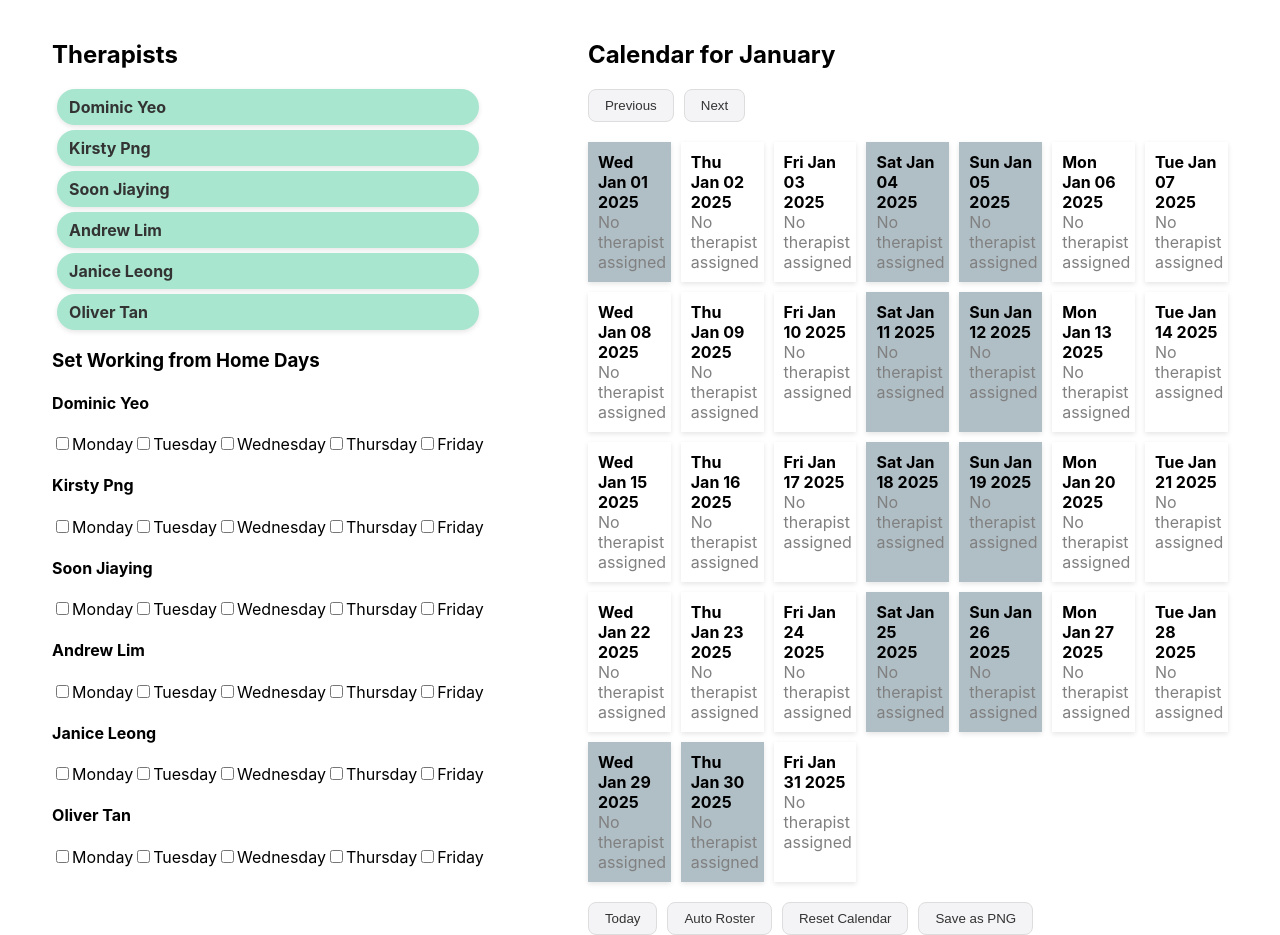
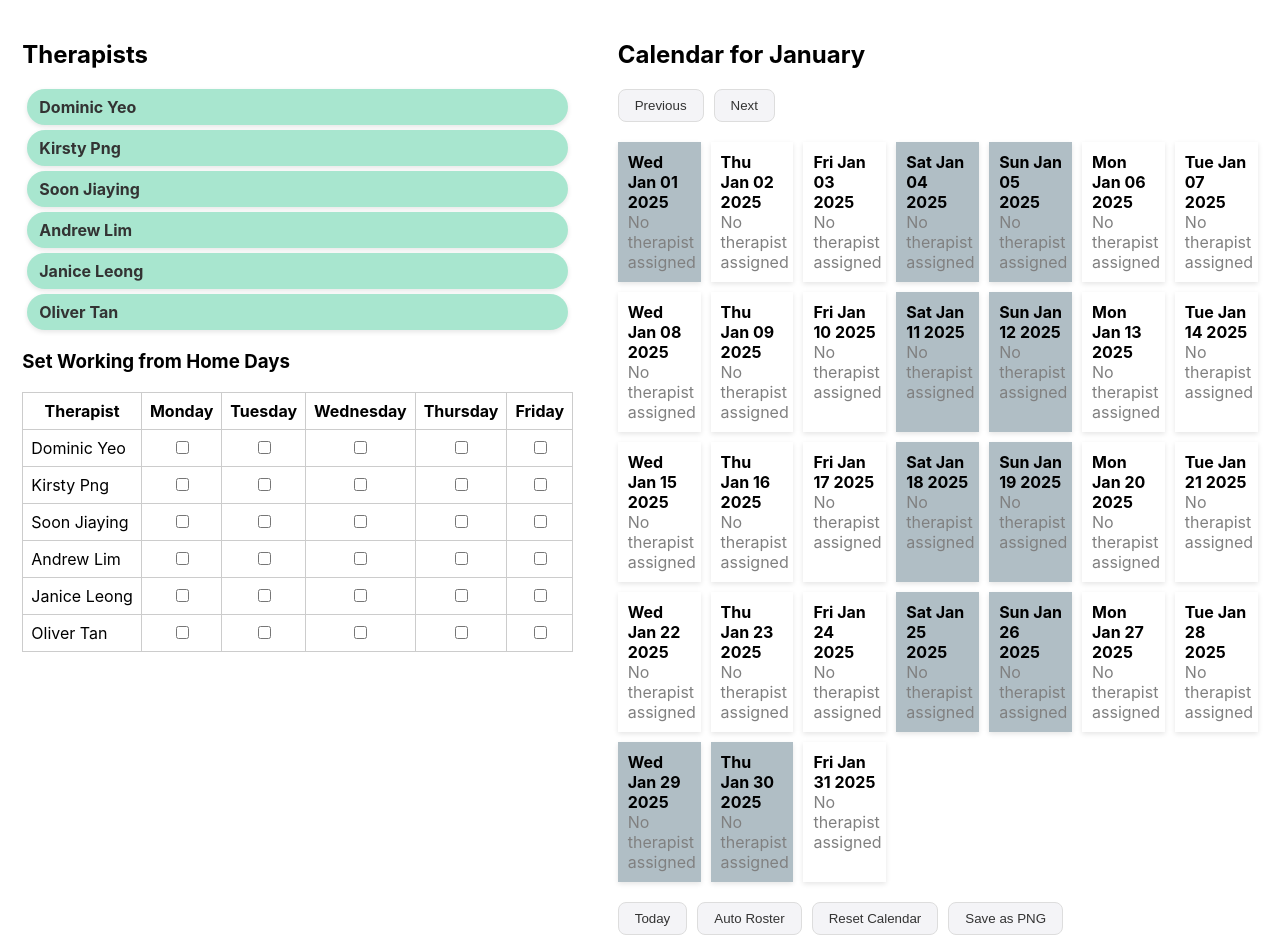
Before and after one commit to jxhnthan/hwb-crisis-rostering, a React (Create React App) app: page / in a window 1280 px wide. Built offline with nearby package versions, Linux system fonts and the light colour scheme.

Commit message:
Update App.js

```diff
--- a/src/App.js
+++ b/src/App.js
@@ -324,31 +324,43 @@ const App = () => {
             <Therapist key={index} name={name} />
           ))}
 
-          {/* Set Working From Home Days */}
+          <div style={{ marginTop: '20px' }}>
   <h3>Set Working from Home Days</h3>
-          {therapists.map((therapist, index) => (
-            <div key={index}>
-              <h4>{therapist}</h4>
+  <table style={{ borderCollapse: 'collapse', width: '100%' }}>
+    <thead>
+      <tr>
+        <th style={{ border: '1px solid #ccc', padding: '8px' }}>Therapist</th>
         {['Monday', 'Tuesday', 'Wednesday', 'Thursday', 'Friday'].map((day) => (
-                <label key={day}>
+          <th key={day} style={{ border: '1px solid #ccc', padding: '8px' }}>{day}</th>
+        ))}
+      </tr>
+    </thead>
+    <tbody>
+      {therapists.map((therapist) => (
+        <tr key={therapist}>
+          <td style={{ border: '1px solid #ccc', padding: '8px' }}>{therapist}</td>
+          {['Monday', 'Tuesday', 'Wednesday', 'Thursday', 'Friday'].map((day) => (
+            <td key={day} style={{ border: '1px solid #ccc', padding: '8px', textAlign: 'center' }}>
               <input
                 type="checkbox"
                 checked={workingFromHome[therapist][day]}
-                    onChange={() => {
+                onChange={() =>
                   setWorkingFromHome((prev) => ({
                     ...prev,
                     [therapist]: {
                       ...prev[therapist],
                       [day]: !prev[therapist][day],
                     },
-                      }));
-                    }}
+                  }))
+                }
               />
-                  {day}
-                </label>
+            </td>
           ))}
+        </tr>
+      ))}
+    </tbody>
+  </table>
 </div>
-          ))}
         </div>
 
         {/* Calendar */}
```
Lines whose indentation alone changed are shown as unchanged.
